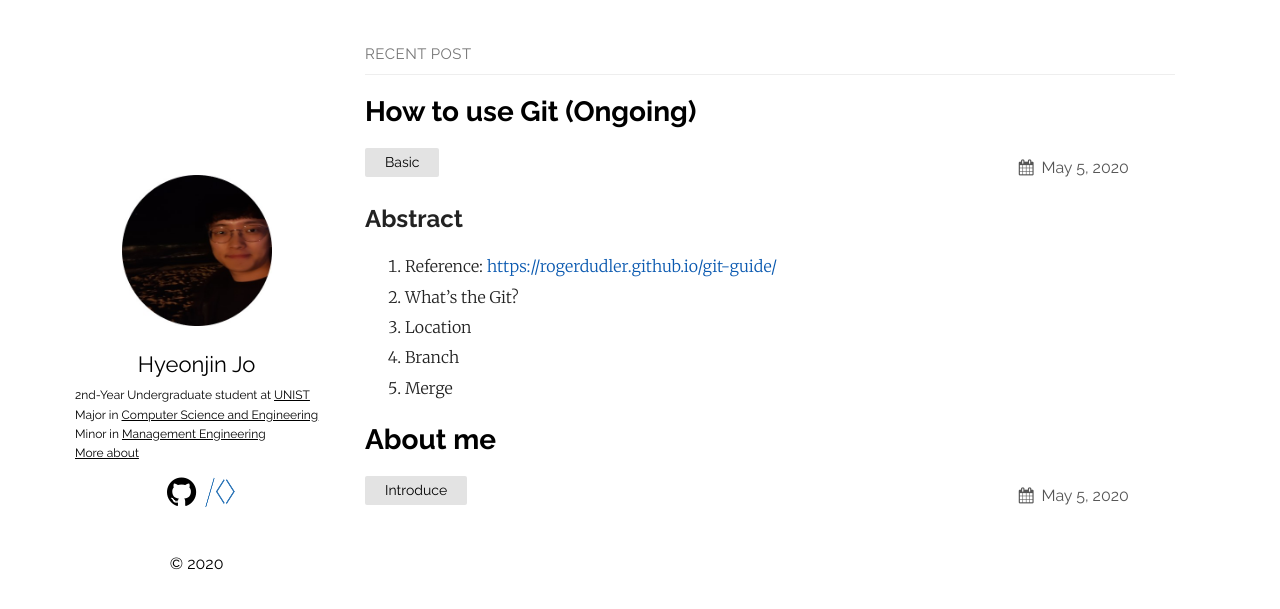
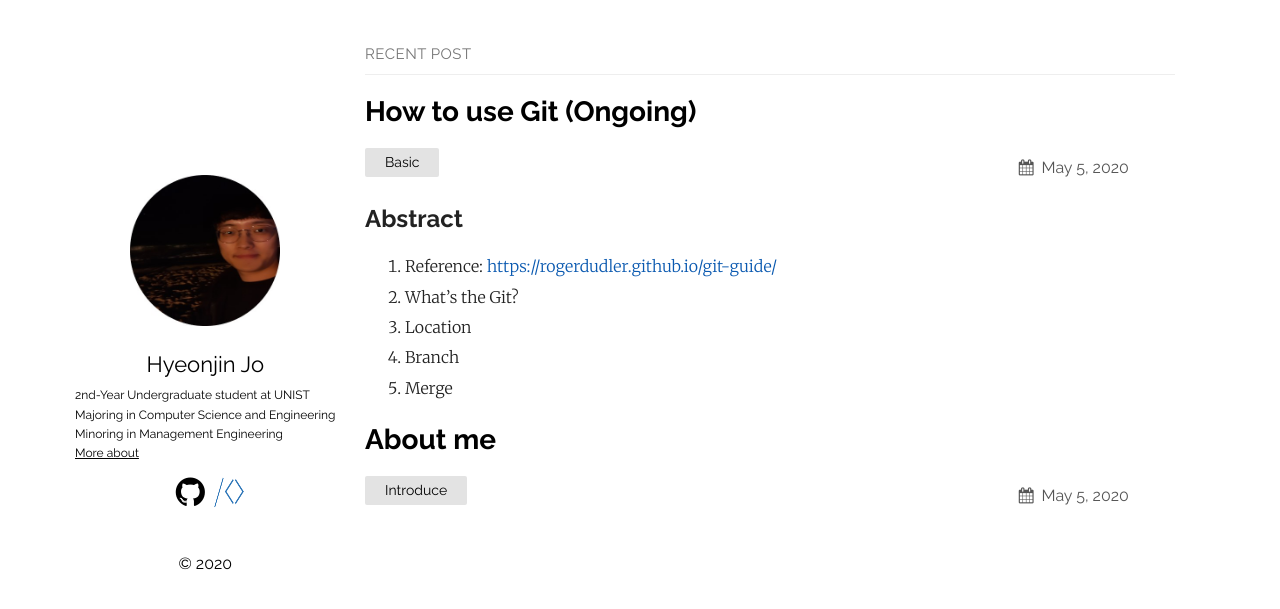
Before and after one commit to thinkin9/thinkin9.github.io, a Jekyll site: the page built from index.md, in a window 1280 px wide. Shown: the top 609 px of the page. Built offline with Jekyll 4.4.1, drawn with Linux system fonts in a browser that asks for light colours.

```diff
--- a/_layouts/default.html
+++ b/_layouts/default.html
@@ -17,9 +17,9 @@
         </h2>
         <!--<p class="tagline">{{ site.plainwhite.tagline }}</p>-->
       <p style="font-size:12px;">
-          2nd-Year Undergraduate student at <a href="https://www.unist.ac.kr/">UNIST</a><br>
-          Major in <a href="http://cse.unist.ac.kr/">Computer Science and Engineering</a><br>
-          Minor in <a href="http://sme.unist.ac.kr/">Management Engineering</a><br>
+          2nd-Year Undergraduate student at UNIST<br>
+          Majoring in Computer Science and Engineering<br>
+          Minoring in Management Engineering<br>
           <a class="post-link" href="/introduce/2020/05/05/About-me.html"><u>More about</u></a>
       </p>
         <ul class="social">
```
Also changed, not shown: _posts/2020-05-05-About-me.markdown (+5 -3 lines).
